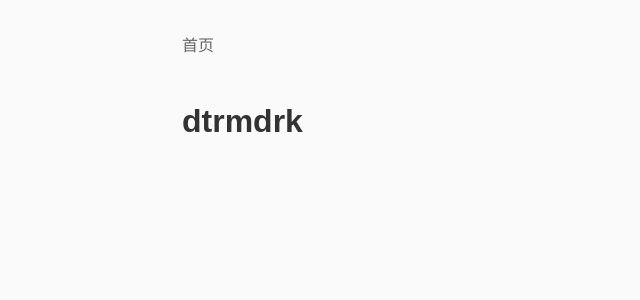
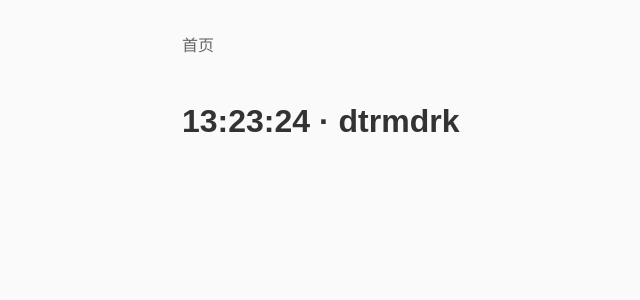
Before and after one commit to dtrmdrk/dtrmdrk.github.io, a Jekyll site: the page built from index.html, in a window 1280 px wide. Shown: the top 300 px of the page, without its empty margins (108-748 px from the left). Built offline with Jekyll 4.4.1, drawn with Linux system fonts in a browser that asks for light colours; part of the change alters nothing that is shown.

Commit message:
Update index.html

```diff
--- a/index.html
+++ b/index.html
@@ -2,7 +2,20 @@
 layout: default
 title: 首页
 ---
-<h1>{{ site.title }}</h1>
+<h1 id="clock-title"></h1>
+
+<script>
+  function updateClock() {
+    const now = new Date();
+    const time = now.toLocaleTimeString('zh-CN', { hour12: false });
+    // 显示：时间 · 博客标题（第1项和第2项的组合）
+    document.getElementById('clock-title').textContent = time + " · {{ site.title }}";
+    // 浏览器标签页标题也跟着变（第3项，不想要就删掉下一行）
+    document.title = time;
+  }
+  updateClock();
+  setInterval(updateClock, 1000);
+</script>
 <p>{{ site.description }}</p>
 
 <ul class="post-list">
```
